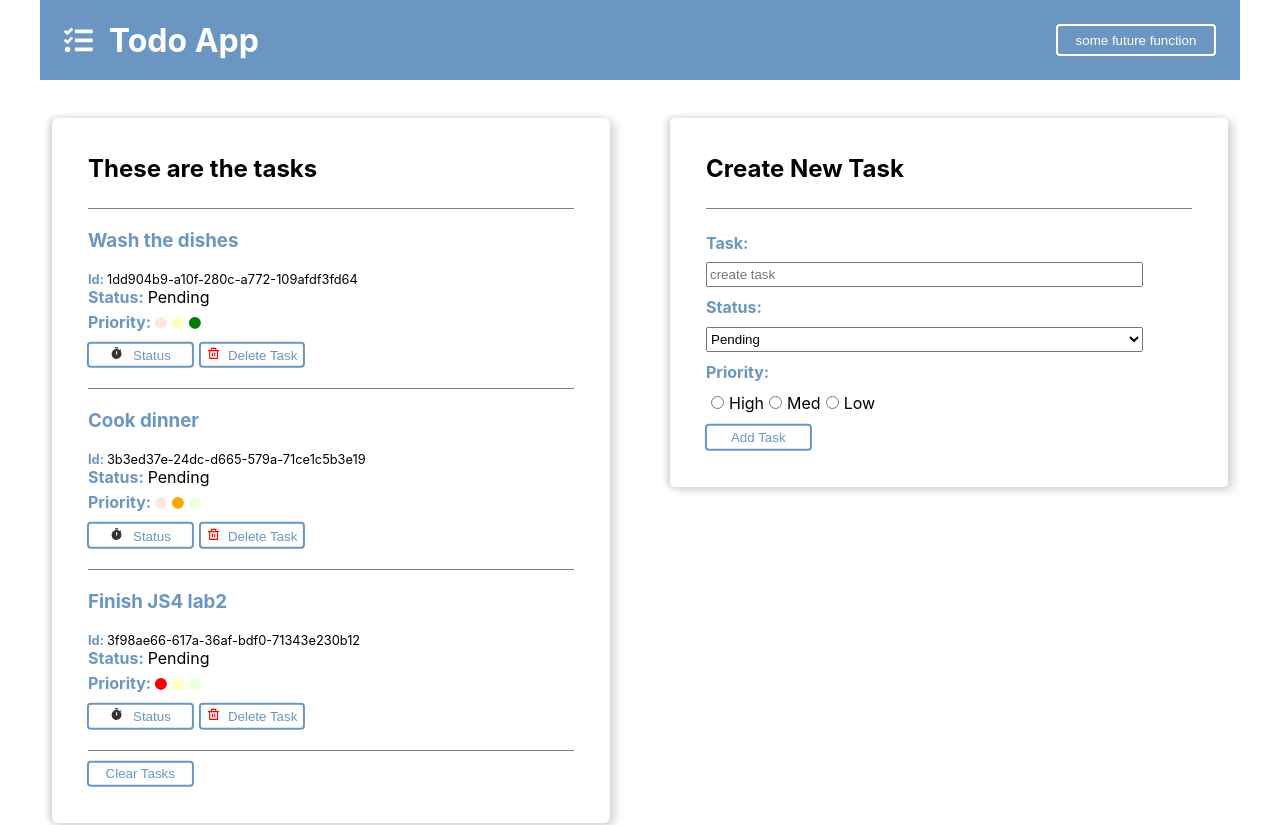
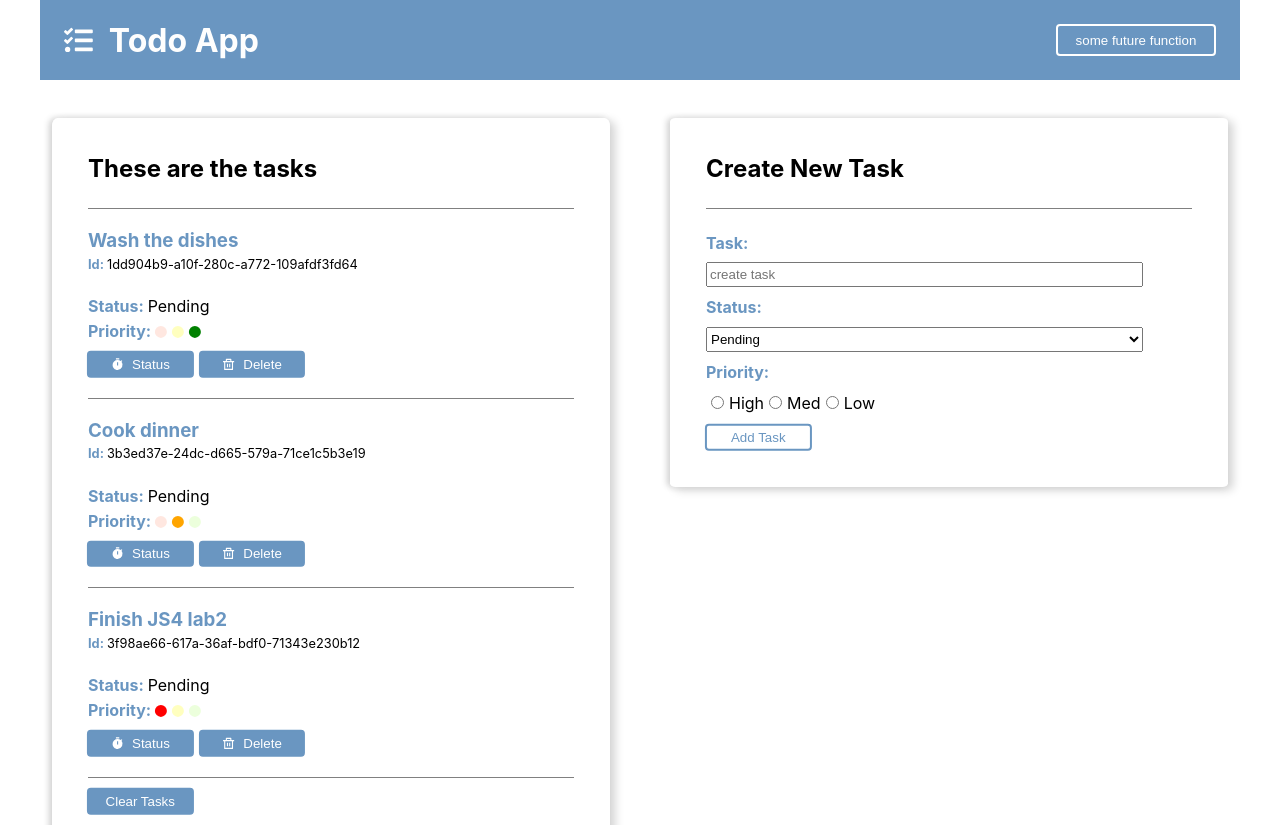
Before and after one commit to tyousofine/todo-app, a React (Create React App) app: page / in a window 1280 px wide. Shown: the top 825 px of the page. Built offline with nearby package versions, Linux system fonts and the light colour scheme.

Commit message:
final button styling

```diff
--- a/src/components/TaskDetail/index.js
+++ b/src/components/TaskDetail/index.js
@@ -48,7 +48,7 @@ export default function TaskDetail({ description, status, id, priority, isComple
             {/* conditionals to display pending / complete buttons + icons  */}
             {
                 status === 'Pending' &&
-                <button className='status'
+                <button className='status-btn'
                     onClick={handleCompleteStatus}>
                     <MdTimer />
                     Status
@@ -56,7 +56,7 @@ export default function TaskDetail({ description, status, id, priority, isComple
             }
             {
                 status === 'Done' &&
-                <button className='status'
+                <button className='status-btn'
                     onClick={handleCompleteStatus}>
                     <MdOutlineCheckCircleOutline />
                     Status
@@ -64,7 +64,7 @@ export default function TaskDetail({ description, status, id, priority, isComple
             }
 
             {/* delete button */}
-            <button className='delete' onClick={handleDelete}><RiDeleteBinLine />Delete Task</button>
+            <button className='delete-btn' onClick={handleDelete}><RiDeleteBinLine />Delete</button>
         </div >
     )
 }
--- a/src/components/TaskDetail/styles.scss
+++ b/src/components/TaskDetail/styles.scss
@@ -7,7 +7,6 @@
 
   h3 {
     color: $primary-color;
-    margin-bottom: 20px;
   }
 
   strong {
@@ -16,6 +15,8 @@
 
   .id {
     font-size: 0.8em;
+    margin-bottom: 5%;
+    margin-top: 1%;
   }
 
   .red {
@@ -68,18 +69,29 @@
 
   // styles for delete and status buttons
   // inherited base button styles from Tasks component / .tasks-container
-  .status {
+
+  .status-btn {
+    display: inline-flex;
+    align-items: center;
+    justify-content: center;
+    white-space: nowrap;
     svg {
-      margin-right: 10px;
-      color: #333333;
+      color: white;
+      margin-right: 8px;
     }
   }
 
-  .delete {
+  .delete-btn {
+    display: inline-flex;
+    align-items: center;
+    justify-content: center;
     white-space: nowrap;
     svg {
+      color: white;
+      margin-right: 8px;
+    }
+    &:hover svg {
       color: red;
-      margin-right: 8px;
     }
   }
 }
--- a/src/components/Tasks/styles.scss
+++ b/src/components/Tasks/styles.scss
@@ -4,6 +4,9 @@
 .tasks-container {
   button {
     @include button-style($primary-color);
+    background-color: $primary-color;
+    border: 2px solid $primary-color;
+    color: white;
   }
 
   .title-bar {
```
Also changed, not shown: txtFileForStuff.txt (deleted).
